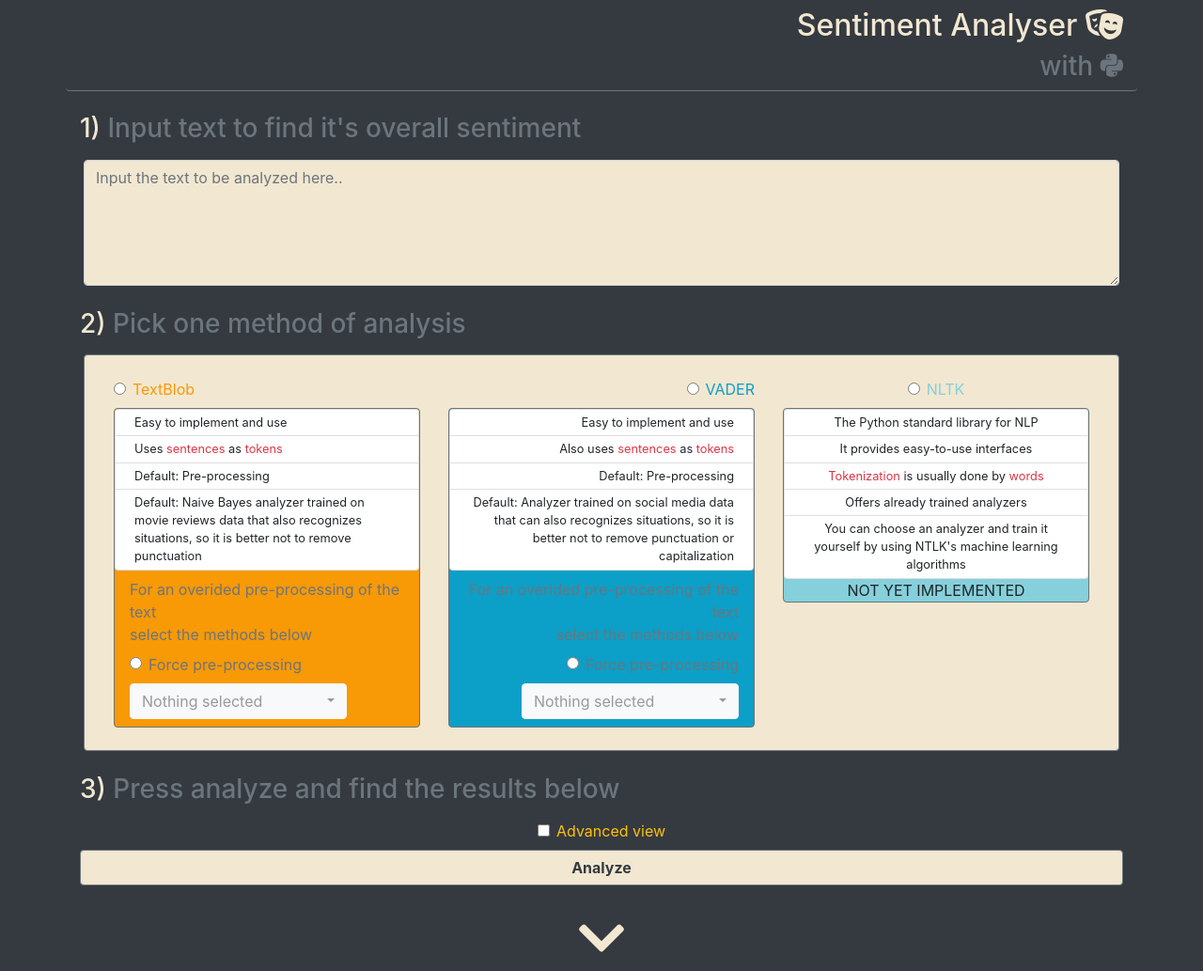
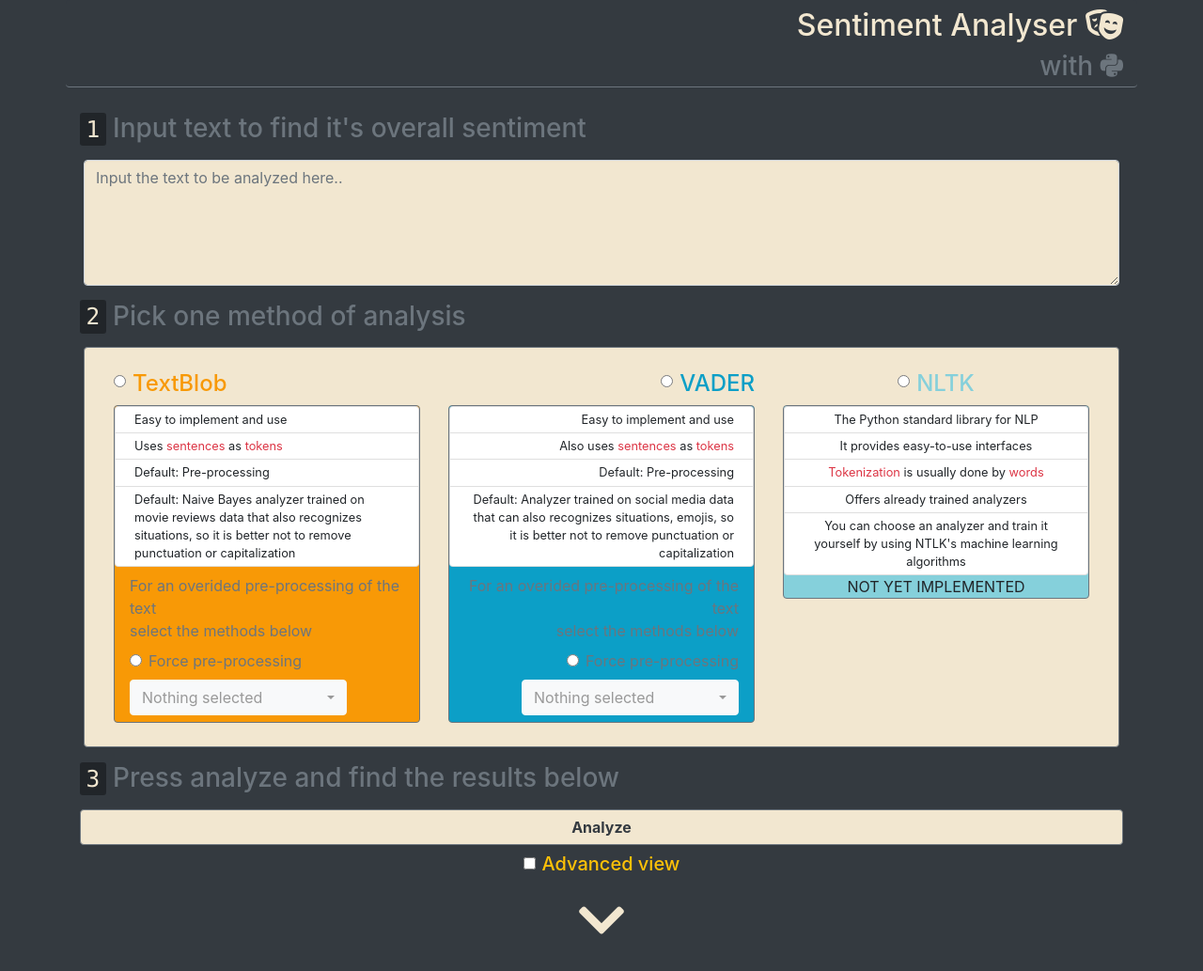
Before and after one commit to mihai10001/senti_analyser, a Flask app: page / in a window 1280 px wide. Shown: the whole page at 94% size. After the commit the page ends 994 px from the top, so only its background shows below. Run offline with Flask 2, Linux system fonts and the light colour scheme; some libraries are stand-ins or nearby versions.

Commit message:
small improvs.

```diff
--- a/analyser.py
+++ b/analyser.py
@@ -1,3 +1,4 @@
+from collections import OrderedDict
 from statistics import mean
 from nltk import tokenize
 
@@ -51,9 +52,10 @@
     sid = SentimentIntensityAnalyzer()
     sentences = tokenize.sent_tokenize(paragraph)
 
+    order_of_keys = ['compound', 'pos', 'neg', 'neu']
     overall_sentiment = sid.polarity_scores(paragraph)
     my_mean_sentiment = mean(sid.polarity_scores(sentence)['compound'] for sentence in sentences)
-    raw_data = [[sentence.strip()[:20] + ' ...', *sid.polarity_scores(sentence).values()] for sentence in sentences]
+    raw_data = [[sentence.strip()[:20] + ' ...', *[sid.polarity_scores(sentence)[key] for key in order_of_keys]] for sentence in sentences]
 
     return overall_sentiment, my_mean_sentiment, raw_data
 
--- a/main.py
+++ b/main.py
@@ -16,57 +16,65 @@
 def home():
 
     if request.method == 'POST':
+
         if request.form['submit_button'] == 'submit_everything':
             text = request.form.get('text')
             preprocess = request.form.get('preprocess')
             method = request.form.get('onemethod')
             advanced = request.form.get('advanced')
 
-            if preprocess:
-                preprocess_list = request.form.getlist('preprocess-list')
-                if 'Uncapitalize' in preprocess_list:
-                    text = remove_sensitivity(text)
-                if 'Remove punctuation' in preprocess_list:
-                    text = remove_punctuation(text)
-                if 'Remove stop words' in preprocess_list:
-                    text = remove_stopwords(text)
-                if 'Lemmatization' in preprocess_list:
-                    text = forced_lem(text)
-                if 'Stemming' in preprocess_list:
-                    text = forced_stem(text)
+            if text:
+                if preprocess:
+                    preprocess_list = request.form.getlist('preprocess-list')
+                    if 'Uncapitalize' in preprocess_list:
+                        text = remove_sensitivity(text)
+                    if 'Remove punctuation' in preprocess_list:
+                        text = remove_punctuation(text)
+                    if 'Remove stop words' in preprocess_list:
+                        text = remove_stopwords(text)
+                    if 'Lemmatization' in preprocess_list:
+                        text = forced_lem(text)
+                    if 'Stemming' in preprocess_list:
+                        text = forced_stem(text)
 
-            if method == 'textblob':
-                overall_sentiment, mean_polarity, raw_data = textblob_method(text)
-                mean_polarity = round(mean_polarity, 3)
-                polarity = round(overall_sentiment[0], 3)
-                subjectivity = round(overall_sentiment[1], 3)
-                degree = score_degree(polarity)
-                if polarity >= 0.05:
-                    color = 'success'
-                elif polarity <= -0.05:
-                    color = 'danger'
+                if method == 'textblob':
+                    overall_sentiment, mean_polarity, raw_data = textblob_method(text)
+                    mean_polarity = round(mean_polarity, 3)
+                    polarity = round(overall_sentiment[0], 3)
+                    subjectivity = round(overall_sentiment[1], 3)
+                    degree = score_degree(polarity)
+                    if polarity >= 0.05:
+                        color = 'success'
+                    elif polarity <= -0.05:
+                        color = 'danger'
+                    else:
+                        color = 'dark'
+
+                    return render_template('home.html', method=method, color=color, degree=degree, mean_pol=mean_polarity, pol=polarity, subj=subjectivity, adv=advanced, raw=raw_data)
+                elif method == 'vader':
+                    overall_sentiment, mean_polarity, raw_data = vader_method(text)
+                    mean_polarity = round(mean_polarity, 3)
+                    polarity = round(overall_sentiment['compound'], 3)
+                    pos = round(overall_sentiment['pos'], 3)
+                    neg = round(overall_sentiment['neg'], 3)
+                    neu = round(overall_sentiment['neu'], 3)
+                    degree = score_degree(polarity)
+                    if polarity >= 0.05:
+                        color = 'success'
+                    elif polarity <= -0.05:
+                        color = 'danger'
+                    else:
+                        color = 'dark'
+
+                    return render_template('home.html', method=method, color=color, degree=degree, mean_pol=mean_polarity, pol=polarity, pos=pos, neg=neg, neu=neu, adv=advanced, raw=raw_data)
+                elif method == 'nltk':
+                    return render_template('home.html', method=method, color=color, degree=degree, adv=advanced, raw=raw_data)
                 else:
-                    color = 'dark'
+                    return render_template('home.html', error='No analyse method chosen')
 
-                return render_template('home.html', method=method, color=color, degree=degree, mean_pol=mean_polarity, pol=polarity, subj=subjectivity, adv=advanced, raw=raw_data)
+            else:
+                return render_template('home.html', error='No text input to analyze. Input some text first')
 
-            elif method == 'vader':
-                overall_sentiment, mean_polarity, raw_data = vader_method(text)
-                mean_polarity = round(mean_polarity, 3)
-                polarity = round(overall_sentiment['compound'], 3)
-                pos = round(overall_sentiment['pos'], 3)
-                neg = round(overall_sentiment['neg'], 3)
-                neu = round(overall_sentiment['neu'], 3)
-                degree = score_degree(polarity)
-                if polarity >= 0:
-                    color = 'success'
-                else:
-                    color = 'danger'
-
-                return render_template('home.html', method=method, color=color, degree=degree, mean_pol=mean_polarity, pol=polarity, pos=pos, neg=neg, neu=neu, adv=advanced, raw=raw_data)
-
-            elif method == 'nltk':
-                return render_template('home.html', method=method, color=color, degree=degree, adv=advanced, raw=raw_data)
 
     return render_template('home.html')
 
--- a/templates/form.html
+++ b/templates/form.html
@@ -1,27 +1,27 @@
 <form method="post">
-  <h3 class="my-3 text-left text-muted" style="color: #f2e7d0"><span style="color: #f2e7d0">1)</span> Input text to find it's overall sentiment</h3>
+  <h3 class="mt-2 mb-3 text-left text-muted"><kbd style="color: #f2e7d0">1</kbd> Input text to find it's overall sentiment</h3>
 
   <div class="form-group mx-1">
-    <textarea class="form-control"  name="text" rows="5" style="background-color: #f2e7d0" placeholder="Input the text to be analyzed here.."></textarea>
+    <textarea class="form-control"  name="text" rows="5" maxlength="200" style="background-color: #f2e7d0" placeholder="Input the text to be analyzed here.."></textarea>
   </div>
 
-  <h3 class="mt-4 mb-3 text-left text-muted" style="color: #f2e7d0"><span style="color: #f2e7d0">2)</span> Pick one method of analysis</h3>
+  <h3 class="mt-2 mb-3 text-left text-muted"><kbd style="color: #f2e7d0">2</kbd> Pick one method of analysis</h3>
 
   <div class="row mx-1 p-3 rounded border border-secondary" style="background-color: #f2e7d0">
 
     <div class="col-lg-4 col-md-6 mx-auto my-2">
-      <div class="form-check mb-2 text-left" style="color: #f89906">
-        <input type="radio" class="form-check-input" name="onemethod" value="textblob">
-        <label class="form-check-label" name="label">TextBlob</label>
+      <div class="form-check mb-2 text-left">
+        <input type="radio" class="form-check-input bg-danger" name="onemethod" value="textblob">
+        <a href="https://textblob.readthedocs.io/en/dev/" style="color: #f89906"><label class="form-check-label h4" name="label">TextBlob</label></a>
       </div>
-      <div class="container-block rounded border border-secondary text-left" style="background-color: #f89906">
+      <div class="container-block rounded border border-secondary text-left" style="height: 90%; background-color: #f89906">
         <!-- <img class="img-fluid w-50 ml-5" src="{{ url_for('static', filename='textblob-logo.png') }}" style="opacity: 0.35; filter: blur(0px); position: absolute;"> -->
         <ul class="span12 list-group" style="font-size:0.8rem">
             <li class="list-group-item py-1">Easy to implement and use</li>
             <li class="list-group-item py-1">Uses <span class="text-danger">sentences</span> as <span class="text-danger">tokens</span></li>
             <li class="list-group-item py-1">Default: Pre-processing</li>
             <li class="list-group-item py-1">Default: Naive Bayes analyzer trained on
-                                             movie reviews data that also recognizes situations, so it is better not to remove punctuation</li>
+                                             movie reviews data that also recognizes situations, so it is better not to remove punctuation or capitalization</li>
         </ul>
         <div class="p-2 text-muted">
           <div class="ml-2">For an overided pre-processing of the text</div>
@@ -42,18 +42,18 @@
     </div>
 
     <div class="col-lg-4 col-md-6 mx-auto my-2">
-      <div class="form-check mb-2 text-right" style="color: #0c9fc7">
+      <div class="form-check mb-2 text-right">
         <input type="radio" class="form-check-input" name="onemethod" value="vader">
-        <label class="form-check-label" name="label">VADER</label>
+        <a href="http://www.nltk.org/howto/sentiment.html" style="color: #0c9fc7"><label class="form-check-label h4" name="label">VADER</label></a>
       </div>
-      <div class="container-block rounded border border-secondary text-right" style="background-color: #0c9fc7">
+      <div class="container-block rounded border border-secondary text-right" style="height: 90%; background-color: #0c9fc7">
         <!-- <img class="img-fluid w-50 ml-5" src="{{ url_for('static', filename='textblob-logo.png') }}" style="opacity: 0.35; filter: blur(0px); position: absolute;"> -->
         <ul class="span12 list-group" style="font-size:0.8rem">
             <li class="list-group-item py-1">Easy to implement and use</li>
             <li class="list-group-item py-1">Also uses <span class="text-danger">sentences</span> as <span class="text-danger">tokens</span></li>
             <li class="list-group-item py-1">Default: Pre-processing</li>
             <li class="list-group-item py-1">Default: Analyzer trained on
-                                             social media data that can also recognizes situations, so it is better not to remove punctuation or capitalization</li>
+                                             social media data that can also recognizes situations, emojis, so it is better not to remove punctuation or capitalization</li>
         </ul>
         <div class="p-2 text-muted">
           <div class="mr-2">For an overided pre-processing of the text</div>
@@ -74,9 +74,9 @@
     </div>
 
     <div class="col-lg-4 col-md-6 mx-auto my-2">
-      <div class="form-check mb-2 text-center" style="color: #85d0db">
+      <div class="form-check mb-2 text-center">
         <input type="radio" class="form-check-input" name="onemethod" value="nltk">
-        <label class="form-check-label" name="label">NLTK</label>
+        <a href="http://www.nltk.org/howto/sentiment.html" style="color: #85d0db"><label class="form-check-label h4" name="label">NLTK</label></a>
       </div>
       <div class="container-block rounded border border-secondary text-center" style="background-color: #85d0db">
         <ul class="span12 list-group" style="font-size:0.8rem">
@@ -94,13 +94,13 @@
 
   </div>
 
-  <h3 class="mt-4 mb-3 text-left text-muted"><span style="color: #f2e7d0">3)</span> Press analyze and find the results below</h3>
+  <h3 class="my-3 text-left text-muted"><kbd style="color: #f2e7d0">3</kbd> Press analyze and find the results below</h3>
 
-  <div class="form-check mb-2 text-center text-warning">
+  <button type="submit" name="submit_button" value="submit_everything" class="btn btn-block btn-secondary text-dark" style="background-color: #f2e7d0"><b>Analyze</b></button>
+  <div class="form-check h5 mt-2 text-center text-warning">
     <input type="checkbox" class="form-check-input" name="advanced" value="advanced">
     <label class="form-check-label" name="label">Advanced view</label>
   </div>
-  <button type="submit" name="submit_button" value="submit_everything" class="btn btn-block btn-secondary text-dark" style="background-color: #f2e7d0"><b>Analyze</b></button>
 
-  <div class="display-4 mt-4 mb-3 text-center" style="color: #f2e7d0"><i class="fas fa-chevron-down"></i></div>
+  <div class="display-4 mt-3 mb-2 text-center" style="color: #f2e7d0"><i class="fas fa-chevron-down"></i></div>
 </form>
--- a/templates/home.html
+++ b/templates/home.html
@@ -23,7 +23,7 @@
 
     <div class="container fixed-top rounded border-bottom border-secondary bg-dark text-right">
       <div class="h2 mt-2" style="color: #f2e7d0">Sentiment Analyser <i class="fas fa-theater-masks"></i></div>
-      <div class="h3 mb-2 text-secondary">with <i class="fab fa-python"></i></div>
+      <div class="h3 mb-1 text-secondary">with <i class="fab fa-python"></i></div>
     </div>
 
     <div class="container text-dark my-5">empty</div>
@@ -33,8 +33,15 @@
       {% include 'form.html' %}
     </div>
 
-    <!-- Here are the results -->
-    {% include 'results.html' %}
+    <!-- If the method has been chosen, here are the results -->
+    {% if method %}
+      {% include 'results.html' %}
+    {% endif %}
+
+    <!-- If any errors, include here-->
+    {% if error %}
+      <h3 class="mt-2 mb-3 text-center text-danger">{{ error }}</h3>
+    {% endif %}
 
     <!-- Optional JavaScript -->
     <!-- jQuery first, then Popper.js, then Bootstrap JS, then FontAwesome-->
--- a/templates/results.html
+++ b/templates/results.html
@@ -1,4 +1,3 @@
-{% if method %}
 <div class="container mb-5">
   <div class="row mx-1 p-3 rounded border border-secondary" style="background-color: #f2e7d0">
 
@@ -85,7 +84,7 @@
       <h2 class=" mt-5 mb-4 text-center">Advanced view table:</h2>
 
       <table class="table table-dark rounded">
-        <thead>
+        <thead class="text-warning">
           {% if method == 'textblob' %}
           <tr>
             <th scope="col">Token</th>
@@ -97,10 +96,10 @@
           {% if method == 'vader' %}
           <tr>
             <th scope="col">Token</th>
+            <th scope="col">Compound</th>
+            <th scope="col">Positivity</th>
             <th scope="col">Negativity</th>
             <th scope="col">Neutrality</th>
-            <th scope="col">Positivity</th>
-            <th scope="col">Compound</th>
           </tr>
           {% endif %}
 
@@ -121,4 +120,3 @@
 
   </div>
 </div>
-{% endif %}
```
